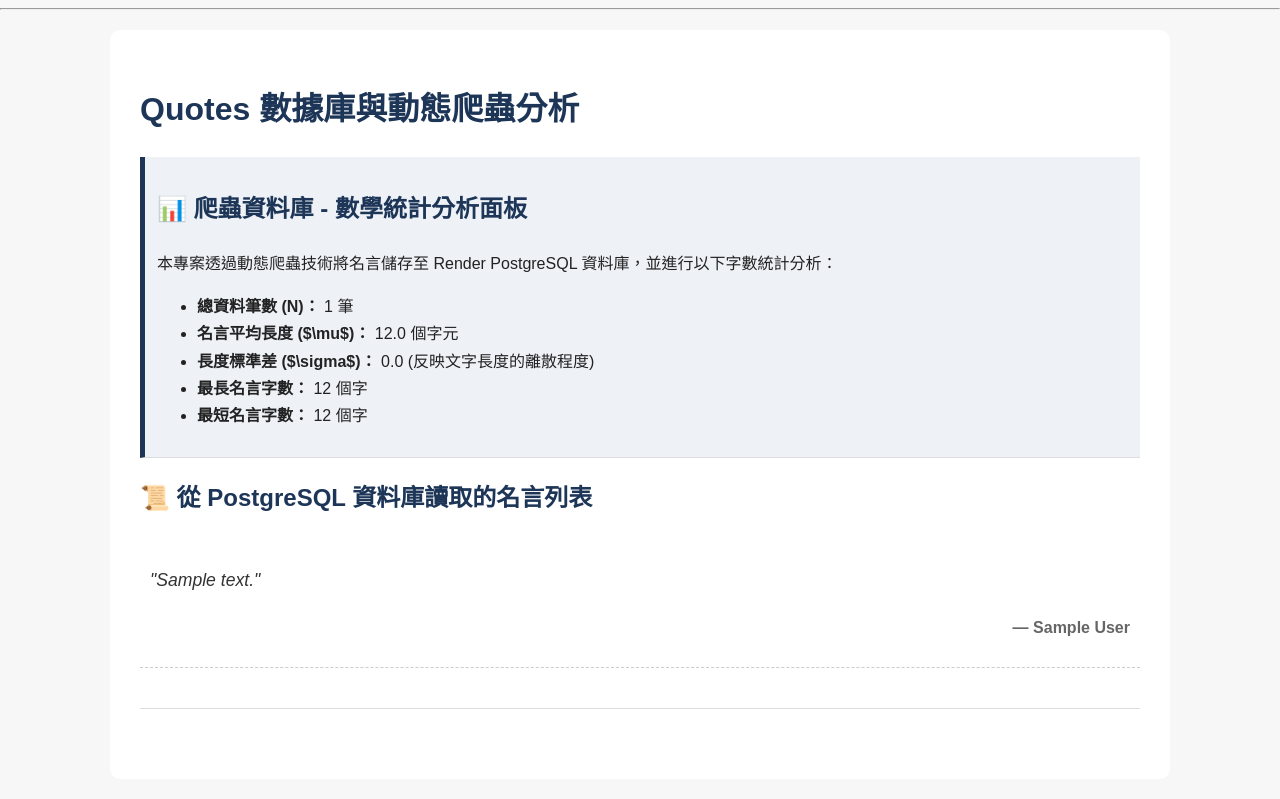
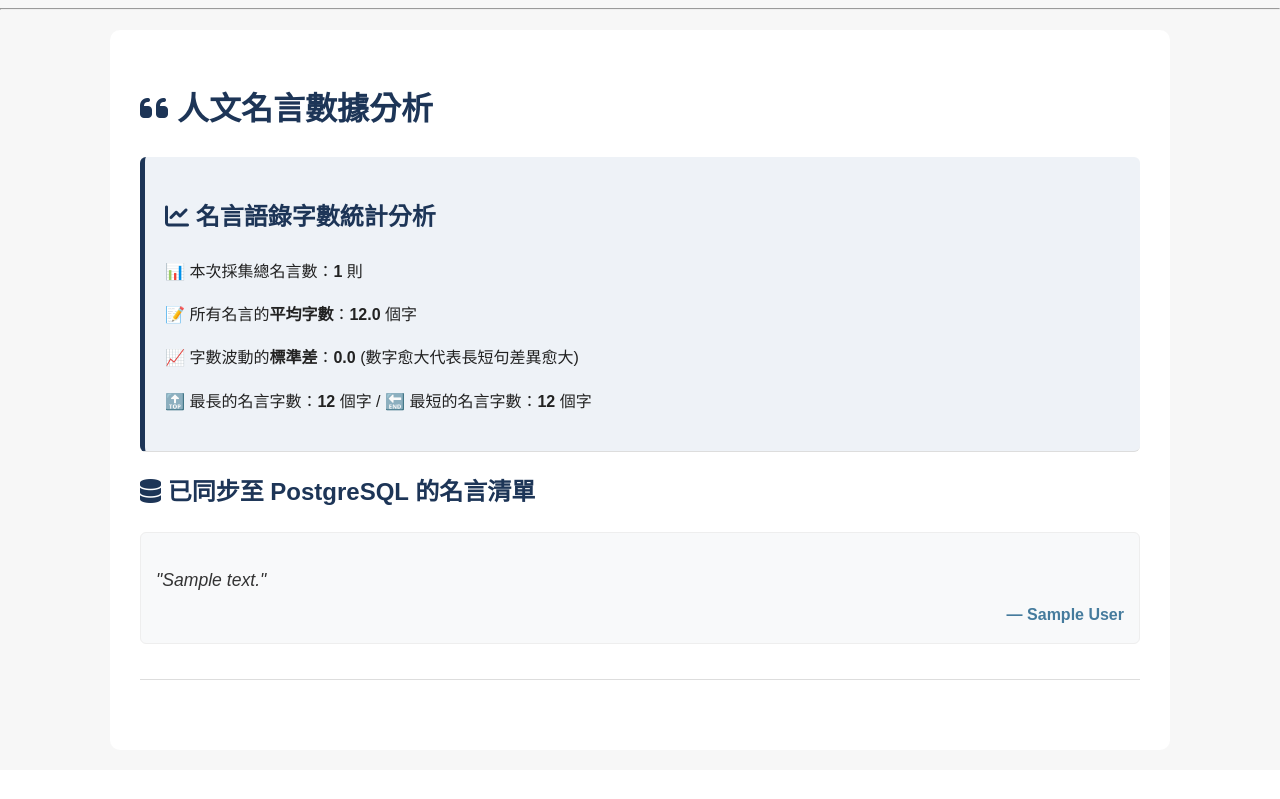
Before and after one commit to smikoh26/123, a Flask app: page /quotes in a window 1280 px wide. Shown: the part 47-846 px from the top of the page. After the commit the page ends 727 px from the top, so only its background shows below. Run offline with Flask 3, Linux system fonts and the light colour scheme; tables that the repository leaves empty hold one stand-in row (values such as "Sample post").

Commit message:
Type what you did.

```diff
--- a/templates/quotes.html
+++ b/templates/quotes.html
@@ -2,38 +2,33 @@
 
 {% block content %}
 <!DOCTYPE html>
-<html>
+<html lang="zh-Hant">
 <head>
-        <title>Quotes & Data Analysis</title>
+    <title>Quotes 名言數據分析</title>
     <link rel="stylesheet" href="{{ url_for('static', filename='index.css') }}">
 </head>
-
 <body>
     <main>
-            <h1>Quotes 數據庫與動態爬蟲分析</h1>
+        <h1><i class="fa-solid fa-quote-left"></i> 人文名言數據分析</h1>
 
         {% if analysis %}
-            <section class="tag-box" style="background: #eef2f7; border-left: 5px solid #1d3557;">
-                <h2>📊 爬蟲資料庫 - 數學統計分析面板</h2>
-                <p>本專案透過動態爬蟲技術將名言儲存至 Render PostgreSQL 資料庫，並進行以下字數統計分析：</p>
-                <ul>
-                    <li><strong>總資料筆數 (N)：</strong> {{ analysis.total }} 筆</li>
-                    <li><strong>名言平均長度 ($\mu$)：</strong> {{ analysis.mean }} 個字元</li>
-                    <li><strong>長度標準差 ($\sigma$)：</strong> {{ analysis.std }} (反映文字長度的離散程度)</li>
-                    <li><strong>最長名言字數：</strong> {{ analysis.max }} 個字</li>
-                    <li><strong>最短名言字數：</strong> {{ analysis.min }} 個字</li>
-                </ul>
+        <section class="tag-box" style="background: #eef2f7; border-left: 5px solid #1d3557; padding: 20px; border-radius: 6px;">
+            <h2><i class="fa-solid fa-chart-line"></i> 名言語錄字數統計分析</h2>
+            <p>📊 本次採集總名言數：<strong>{{ analysis.total }}</strong> 則</p>
+            <p>📝 所有名言的<strong>平均字數</strong>：<strong>{{ analysis.mean }}</strong> 個字</p>
+            <p>📈 字數波動的<strong>標準差</strong>：<strong>{{ analysis.std }}</strong> (數字愈大代表長短句差異愈大)</p>
+            <p>🔝 最長的名言字數：<strong>{{ analysis.max }}</strong> 個字 / 🔚 最短的名言字數：<strong>{{ analysis.min }}</strong> 個字</p>
         </section>
         {% endif %}
 
         <section>
-                <h2>📜 從 PostgreSQL 資料庫讀取的名言列表</h2>
+            <h2><i class="fa-solid fa-database"></i> 已同步至 PostgreSQL 的名言清單</h2>
             {% for quote in quote_list %}
-                    <div style="margin-bottom: 20px; padding: 10px; border-bottom: 1px dashed #ccc;">
-                        <p style="font-style: italic; font-size: 1.1rem; color: #333;">
+                <div style="background: #f8f9fa; padding: 15px; margin-bottom: 15px; border-radius: 6px; border: 1px solid #eee;">
+                    <p style="font-size: 1.1rem; font-style: italic; color: #333; margin-bottom: 5px;">
                         "{{ quote.text }}"
                     </p>
-                        <p style="text-align: right; color: #666; font-weight: bold;">
+                    <p style="text-align: right; color: #457b9d; font-weight: bold; margin: 0;">
                         — {{ quote.author }}
                     </p>
                 </div>
```
Also changed, not shown: templates/weather.html (+13 -7 lines). Lines whose indentation alone changed are shown as unchanged.
